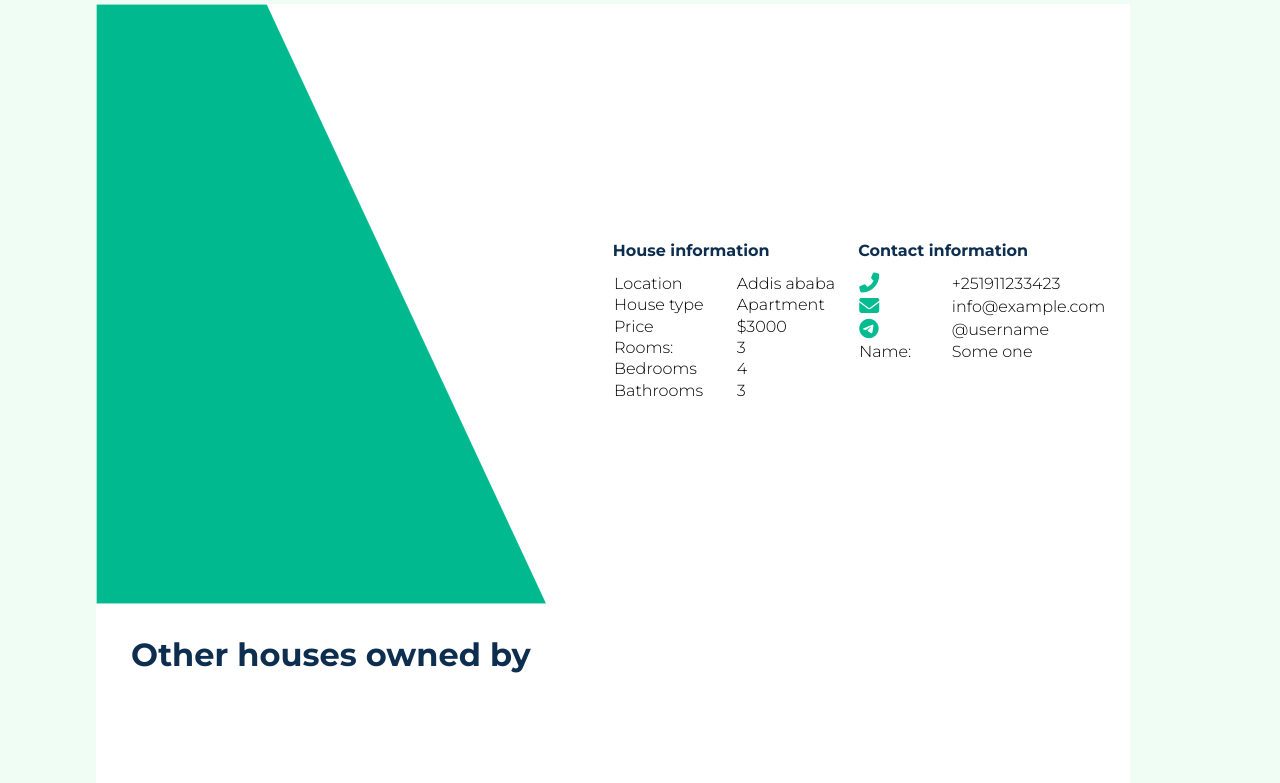
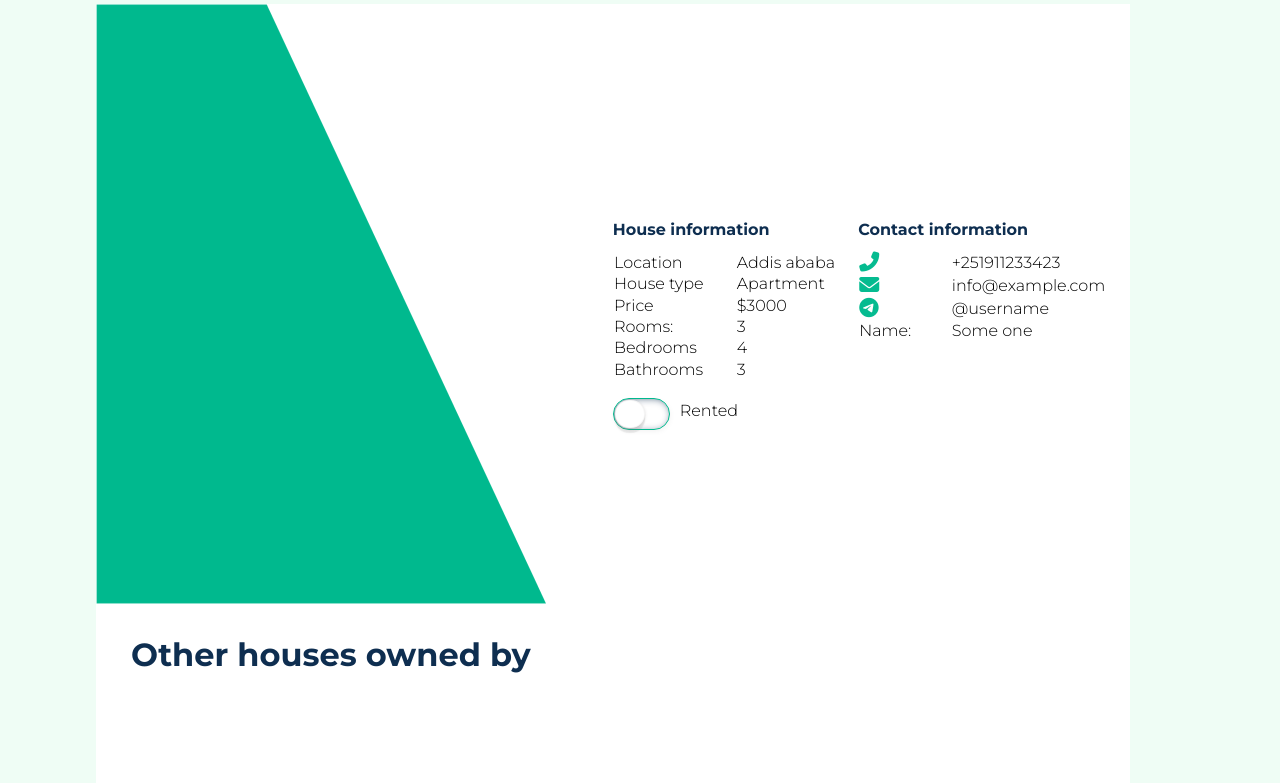
Before and after one commit to Yagth/AddisHouseRental, a PHP site: page /pages/detail_page.html in a window 1280 px wide. Shown: the part 188-971 px from the top of the page. Run offline with PHP 8.4, Linux system fonts and the light colour scheme.

Commit message:
Added renting on toggle clicked

```diff
--- a/Backend/api/house/rent_house.php
+++ b/Backend/api/house/rent_house.php
@@ -14,7 +14,7 @@ $house = new House($db);
 $updated = False;
 $rented  = False;
 
-if(isset($_POST['submit']) && isset($_POST['house_id'])){
+if(isset($_POST['house_id'])){
     $house_id = $_POST['house_id'];
     $house->get_single_house($house_id);
 
--- a/Frontend/css/detail_page.css
+++ b/Frontend/css/detail_page.css
@@ -64,5 +64,37 @@ dd {
   padding: 1%;
 }
 
-.card_div {
+.toggle-switch {
+  display: flex;
+  width: 55px;
+  height: 30px;
+  background-color: #fff;
+  border: 1px solid #00b98e;
+  border-radius: 30px;
+  box-shadow: inset 1px 1px 9px -3px #0e2e50,
+    1px 2px 6px -2px rgba(0, 0, 0, 0.08);
+  cursor: pointer;
+  transition: all 0.2 ease-in;
 }
+
+.toggle-switch .toggle-knob {
+  display: inline-block;
+  width: 28px;
+  margin: 1px 1px;
+  background-color: #fff;
+  border: 1px solid rgba(126, 126, 126, 0.07);
+  border-radius: 50px;
+  box-shadow: 0 1px 3px rgba(107, 106, 106, 0.26),
+    0 5px 1px rgba(107, 106, 106, 0.13);
+  transition: all 0.2 ease-in;
+}
+.toggle-switch.active {
+  background-color: #00b98e;
+  border: 1px solid transparent;
+  transition: all 0.2 ease-in;
+}
+
+.toggle-switch.active .toggle-knob {
+  margin-left: 24px;
+  transition: all 0.2 ease-in;
+}
--- a/Frontend/js/detail_page.js
+++ b/Frontend/js/detail_page.js
@@ -1,11 +1,30 @@
 import { deleteCookie, getCookie } from "./cookie.js";
-import { getData, saveCookie } from "./common.js";
+import { getData, postData, saveCookie } from "./common.js";
 
 let navButton = $("nav .navbar-login");
 let editButton = $("#editButton");
 let deleteButton = $("#deleteButton");
 let container = document.querySelector(".card_div");
 let card = document.querySelector(".card_div .card");
+let rentButton = $(".toggle-switch");
+let rentedP = $("#rented");
+let rented = false;
+rentButton.click(async function () {
+  if (this) rentedP.html(rented ? "Rented" : "Not Rented");
+  if (rented) {
+    let house = JSON.parse(getCookie("House"));
+    let formData = new FormData();
+    formData.append("house_id", house.id);
+    formData.append("user_id", 43);
+    formData.append("end_date", new Date());
+    $(this).toggleClass("active");
+    rented = !rented;
+    const res = await postData(
+      "http://localhost:8080/PHP/AddisHouseRental/Backend/api/house/rent_house.php",
+      formData
+    );
+  }
+});
 
 const searchAndLoad = async (option = 4, query = "") => {
   // Add event listener to the search button
--- a/Frontend/pages/detail_page.html
+++ b/Frontend/pages/detail_page.html
@@ -190,6 +190,11 @@
             <div>
               <button id="editButton" class="navbar-login hidden" style="margin-top: 20px;">Edit</button>
               <button id="deleteButton" class="navbar-login hidden" style="margin-top: 20px; background-color: red; ">Delete</button>
+              <div style="display: flex; flex-direction: row; align-items: center;">
+                <span class="toggle-switch" style="margin-top:10px;"><span class="toggle-knob"></span></span>
+                <p id="rented" style="margin-left: 10px; margin-top: 4px;">Rented</p>
+              </div>
+
             </div>
           </div>
         </div>
```
Also changed, not shown: Backend/uploads/img/houses/IMG-6491952b6548c0.10844329.jpg (added), Backend/uploads/img/houses/IMG-6491a0cac11621.23663741.jpg (added).
